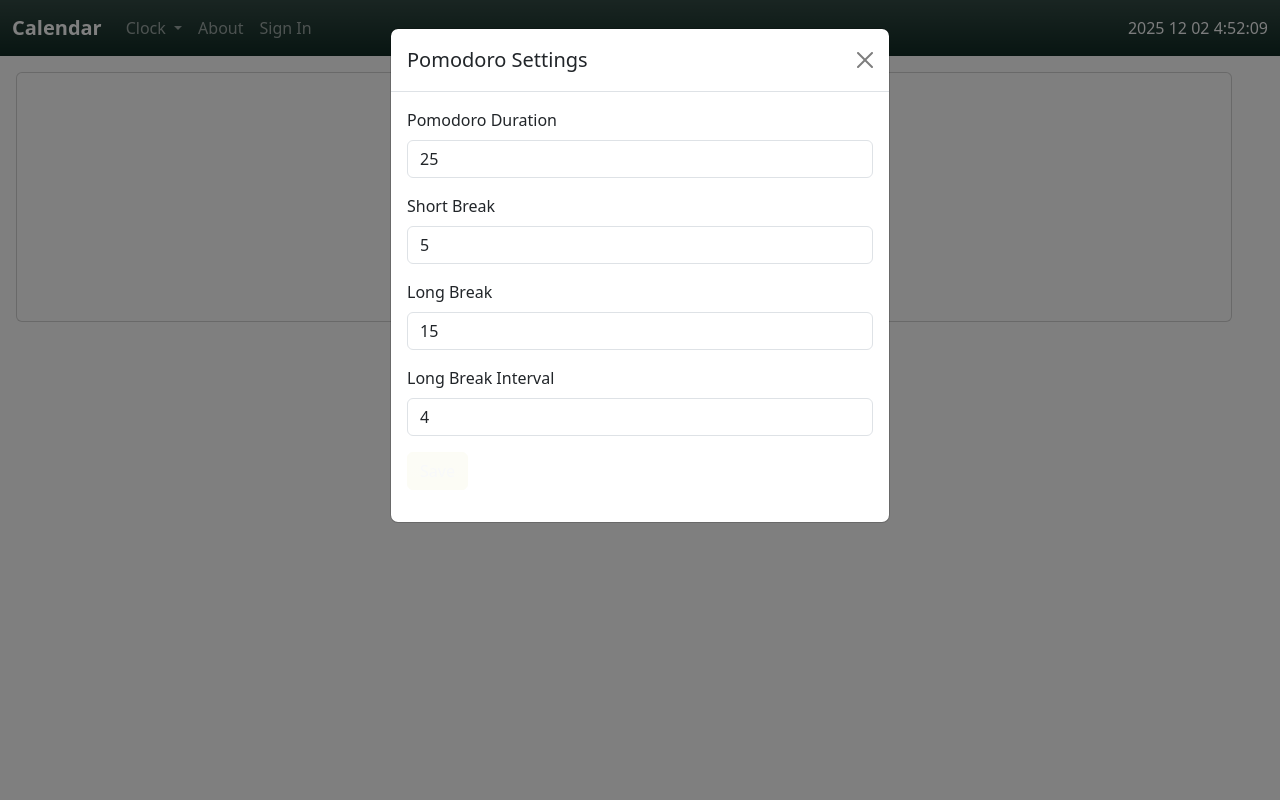
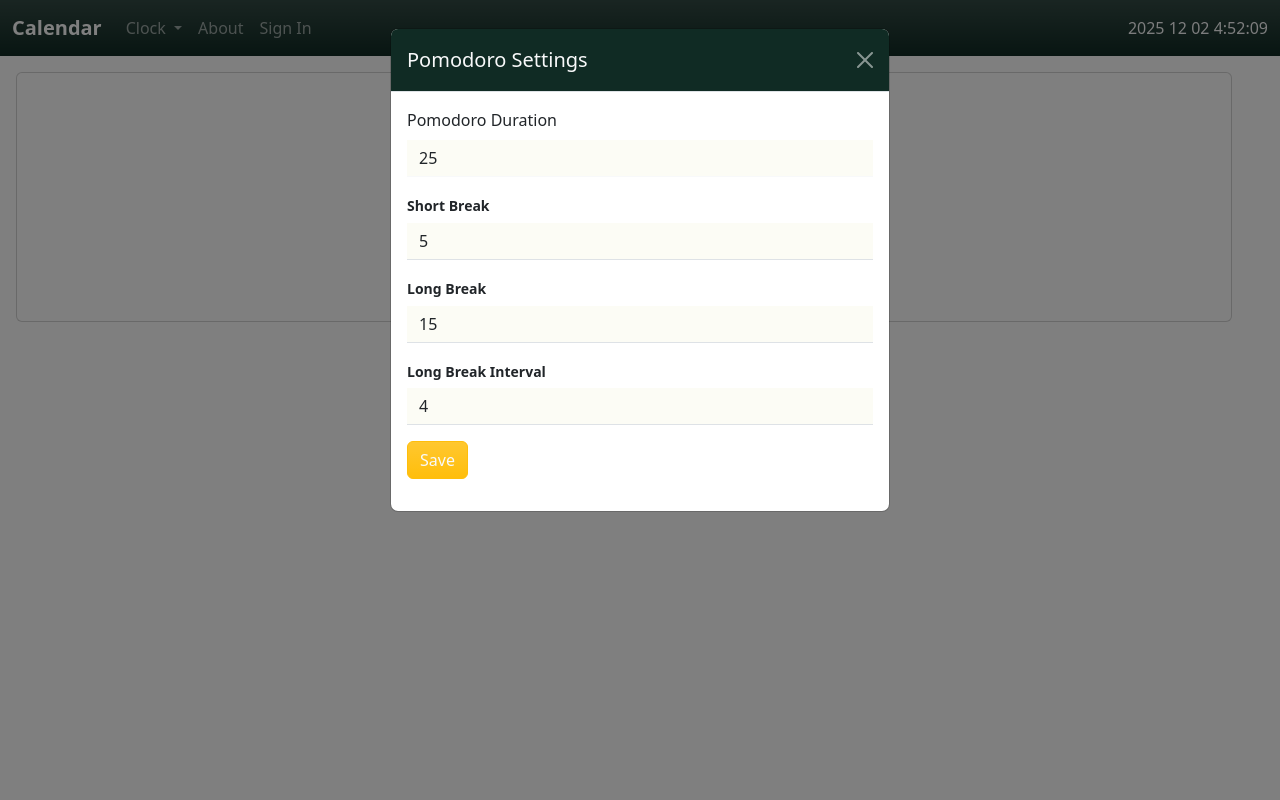
Before and after one commit to Anonymoususer5761/Calendar, a Flask app: page /clock/pomodoro in a window 1280 px wide, after a click that opens the changed part. Run offline with Flask 3, Linux system fonts and the light colour scheme; data that the repository does not hold is empty; parts of the project's set-up code (start-up, migrations or seed data) failed here and were passed over; some libraries are stand-ins or nearby versions.

Commit message:
Added form css to Pomodoro settings.

```diff
--- a/app/forms.py
+++ b/app/forms.py
@@ -48,3 +48,7 @@ class PomodoroSettingsForm(FlaskForm):
     long_break = IntegerField("Long Break", validators=[DataRequired(), NumberRange(min=1)], default=15)
     long_break_interval = IntegerField("Long Break Interval", validators=[DataRequired(), NumberRange(min=1)], default=4)
     submit = SubmitField("Save")
+
+    def validate_long_break(self, long_break):
+        if self.short_break > long_break:
+            raise ValidationError("The short break cannot be longer than the long break.")
--- a/app/static/pomodoro.css
+++ b/app/static/pomodoro.css
@@ -2,3 +2,22 @@
     font-family: var(--clock-font);
     font-size: clamp(0.75rem, 5vh, 5rem);
 }
+
+#stop-button {
+    display: none;
+}
+
+.form-control {
+    background-color: #fcfcf5;
+    border: 0;
+    border-radius: 0;
+    border-bottom: 1px solid #f8f9fa;
+}
+.form-control:focus {
+    background-color: #FCFCF5;
+    border: 0 solid #FCFCF5;
+    box-shadow: #FCFCF5 0px 0px 0px 0px;
+}
+.form-control:hover {
+    border: 0 solid #FCFCF5;
+}
--- a/app/static/pomodoro.js
+++ b/app/static/pomodoro.js
@@ -183,12 +183,12 @@ pomodoro.syncWithServer().then(serverPomodoro => {
     }
 });
 
-const pomodoroSettingsButton = document.getElementById('pomodoro-settings-button');
-const pomodoroSettingsMenu = document.getElementById('pomodoro-settings-menu');
-const pomodoroSettingsMenuCloseButton = document.getElementById('pomodoro-settings-menu-close-button');
-pomodoroSettingsButton.addEventListener('click', () => {
-    pomodoroSettingsMenu.style.display = 'block';
-});
-pomodoroSettingsMenuCloseButton.addEventListener('click', () => {
-    pomodoroSettingsMenu.style.display= 'none';
-});
+const saveButton = document.querySelector('.save-pomodoro-settings-button');
+function togglePomodoroSettings() {
+    if (!pomodoro.paused) {
+        saveButton.classList.add('disabled');
+    } else {
+        saveButton.removeAttribute('disabled');
+    }
+}
+document.addEventListener('DOMContentLoaded', togglePomodoroSettings);
--- a/app/templates/pomodoro.html
+++ b/app/templates/pomodoro.html
@@ -25,9 +25,9 @@
     <div id="pomodoro-settings-menu" class="modal fade" tabindex="-1" aria-labelledby="modal-title">
         <div class="modal-dialog">
             <div class="modal-content">
-                <div class="modal-header">
+                <div class="modal-header bg-header text-light">
                     <h1 class="modal-title fs-5" id="pomodoro-settings-label">Pomodoro Settings</h1>
-                    <a type="button" class="btn-close" data-bs-dismiss="modal" aria-label="Close"></a>
+                    <a type="button" class="btn-close btn-close-white" data-bs-dismiss="modal" aria-label="Close"></a>
                 </div>
                 <div class="modal-body">
                     <form action="" method="post">
@@ -37,19 +37,19 @@
                             {{ form.pomodoro_duration(class="form-control") }}
                         </p>
                         <p>
-                            {{ form.short_break.label(class="form-label") }}<br>
-                            {{ form.short_break(class="form-control") }}
+                            {{ form.short_break.label(class="form-label h1 small fw-bold") }}<br>
+                            {{ form.short_break(class="form-control border-bottom") }}
                         </p>
                         <p>
-                            {{ form.long_break.label(class="form-label") }}<br>
-                            {{ form.long_break(class="form-control") }}
+                            {{ form.long_break.label(class="form-label h1 small fw-bold") }}<br>
+                            {{ form.long_break(class="form-control border-bottom") }}
                         </p>
                         <p>
-                            {{ form.long_break_interval.label(class="form-label") }}<br>
-                            {{ form.long_break_interval(class="form-control") }}
+                            {{ form.long_break_interval.label(class="form-label h1 small fw-bold") }}<br>
+                            {{ form.long_break_interval(class="form-control border-bottom") }}
                         </p>
                         <p>
-                            {{ form.submit(class="btn btn-quaternary") }}
+                            {{ form.submit(class="btn btn-secondary save-pomodoro-settings-button") }}
                         </p>
                     </form>
                 </div>
```
